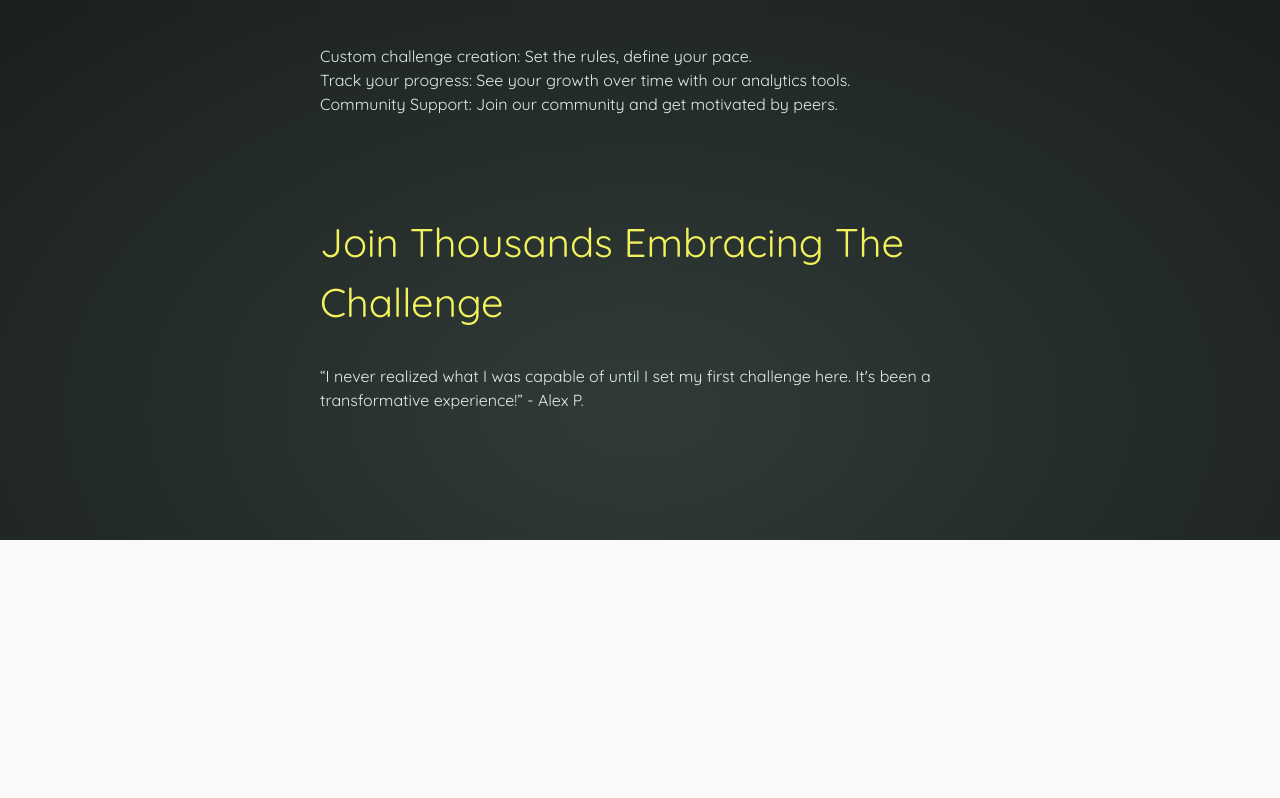
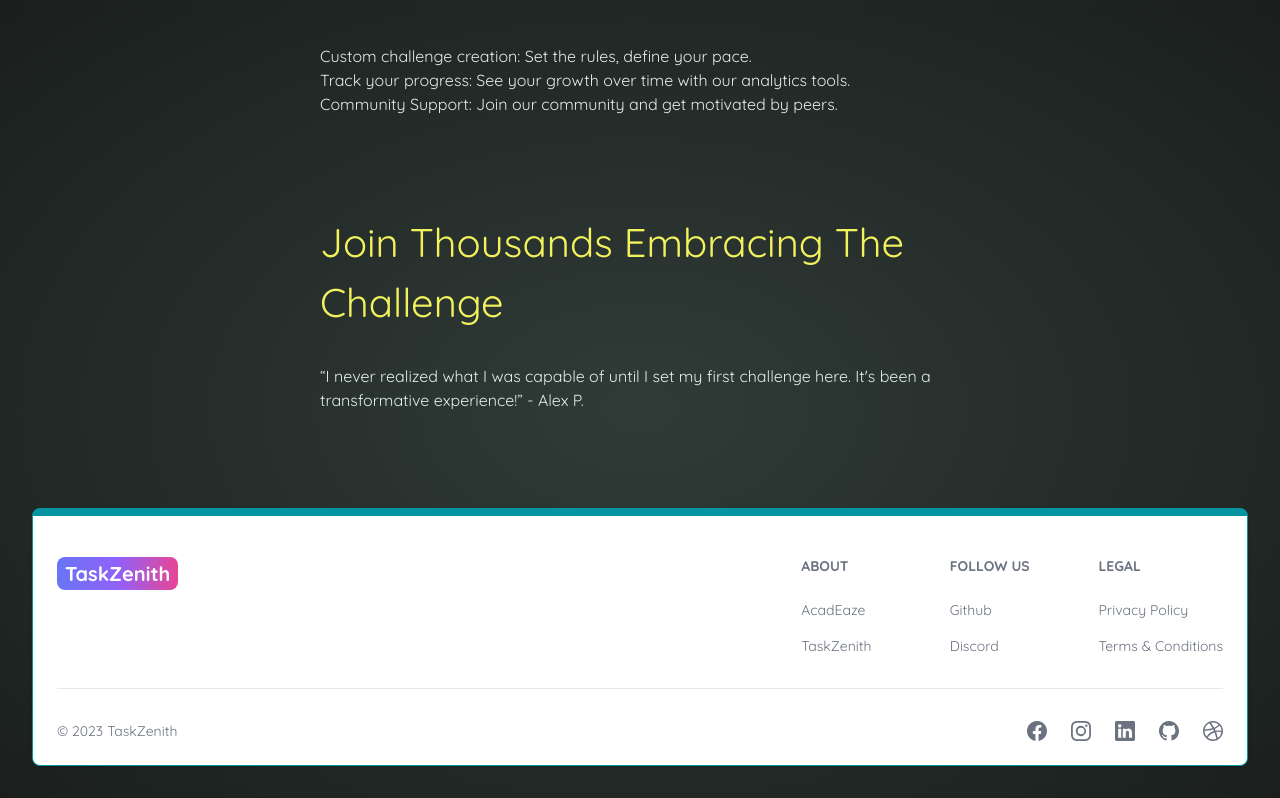
Before and after one commit to anilpiparaiya/TaskZenith, a React (Vite) app: page / in a window 1280 px wide. Shown: the part 1592-2390 px from the top of the page. Before the commit the page ends 2132 px from the top, so only its background shows below. Built offline with nearby package versions, Linux system fonts and the light colour scheme.

Commit message:
create and add the footer component

```diff
--- a/src/App.jsx
+++ b/src/App.jsx
@@ -10,6 +10,7 @@
 import Header from './components/Header/Header.jsx'
 import Notes from './pages/Notes.jsx'
 import Contact from './components/Contact/Contact.jsx'
+import Footer from './components/Footer/Footer.jsx'
 
 
 export default function App() {
@@ -27,9 +28,8 @@
         <Route path="/challenges" element={<ChallengesPage />} />
         <Route path="notes" element={<Notes />} />
         <Route path="quiz" element={<QuizPage />} />
-
       </Routes>
-
+        <Footer />
     </BrowserRouter>
   )
 }
--- /dev/null
+++ b/src/components/Footer/Footer.jsx
@@ -0,0 +1,94 @@
+import { Footer } from "flowbite-react";
+import { Link } from "react-router-dom";
+import {
+  BsFacebook,
+  BsInstagram,
+  BsGithub,
+  BsDribbble,
+  BsLinkedin,
+} from "react-icons/bs";
+export default function FooterCom() {
+  return (
+    <Footer container className="border border-t-8 border-teal-500">
+      <div className="w-full max-w-7xl mx-auto">
+        <div className="grid w-full justify-between sm:flex md:grid-cols-1">
+          <div className="mt-5">
+            <Link
+              to="/"
+              className="self-center whitespace-nowrap text-lg sm:text-xl font-semibold dark:text-white"
+            >
+              <span className="px-2 py-1 bg-gradient-to-r from-indigo-500 via-purple-500 to-pink-500 rounded-lg text-white">
+                TaskZenith
+              </span>
+            </Link>
+          </div>
+          <div className="grid grid-cols-2 gap-8 mt-4 sm:grid-cols-3 sm:gap-6">
+            <div>
+              <Footer.Title title="About" />
+              <Footer.LinkGroup col>
+                <Footer.Link
+                  href="https://acad-eaze.vercel.app/"
+                  target="_blank"
+                  rel="noopener noreferrer"
+                >
+                  AcadEaze
+                </Footer.Link>
+                <Footer.Link
+                  href="/about"
+                  target="_blank"
+                  rel="noopener noreferrer"
+                >
+                  TaskZenith
+                </Footer.Link>
+              </Footer.LinkGroup>
+            </div>
+            <div>
+              <Footer.Title title="Follow us" />
+              <Footer.LinkGroup col>
+                <Footer.Link
+                  href="https://www.github.com/anilpiparaiya"
+                  target="_blank"
+                  rel="noopener noreferrer"
+                >
+                  Github
+                </Footer.Link>
+                <Footer.Link href="#">Discord</Footer.Link>
+              </Footer.LinkGroup>
+            </div>
+            <div>
+              <Footer.Title title="Legal" />
+              <Footer.LinkGroup col>
+                <Footer.Link href="#">Privacy Policy</Footer.Link>
+                <Footer.Link href="#">Terms &amp; Conditions</Footer.Link>
+              </Footer.LinkGroup>
+            </div>
+          </div>
+        </div>
+        <Footer.Divider />
+        <div className="w-full sm:flex sm:items-center sm:justify-between">
+          <Footer.Copyright
+            href="#"
+            by="TaskZenith"
+            year={new Date().getFullYear()}
+          />
+          <div className="flex gap-6 sm:mt-0 mt-4 sm:justify-center">
+            <Footer.Icon href="#" icon={BsFacebook} />
+            <Footer.Icon
+              href="https://www.instagram.com/anilpiparaiya/"
+              icon={BsInstagram}
+            />
+            <Footer.Icon
+              href="https://www.linkedin.com/in/anilpiparaiya/"
+              icon={BsLinkedin}
+            />
+            <Footer.Icon
+              href="https://github.com/anilpiparaiya"
+              icon={BsGithub}
+            />
+            <Footer.Icon href="#" icon={BsDribbble} />
+          </div>
+        </div>
+      </div>
+    </Footer>
+  );
+}
```
